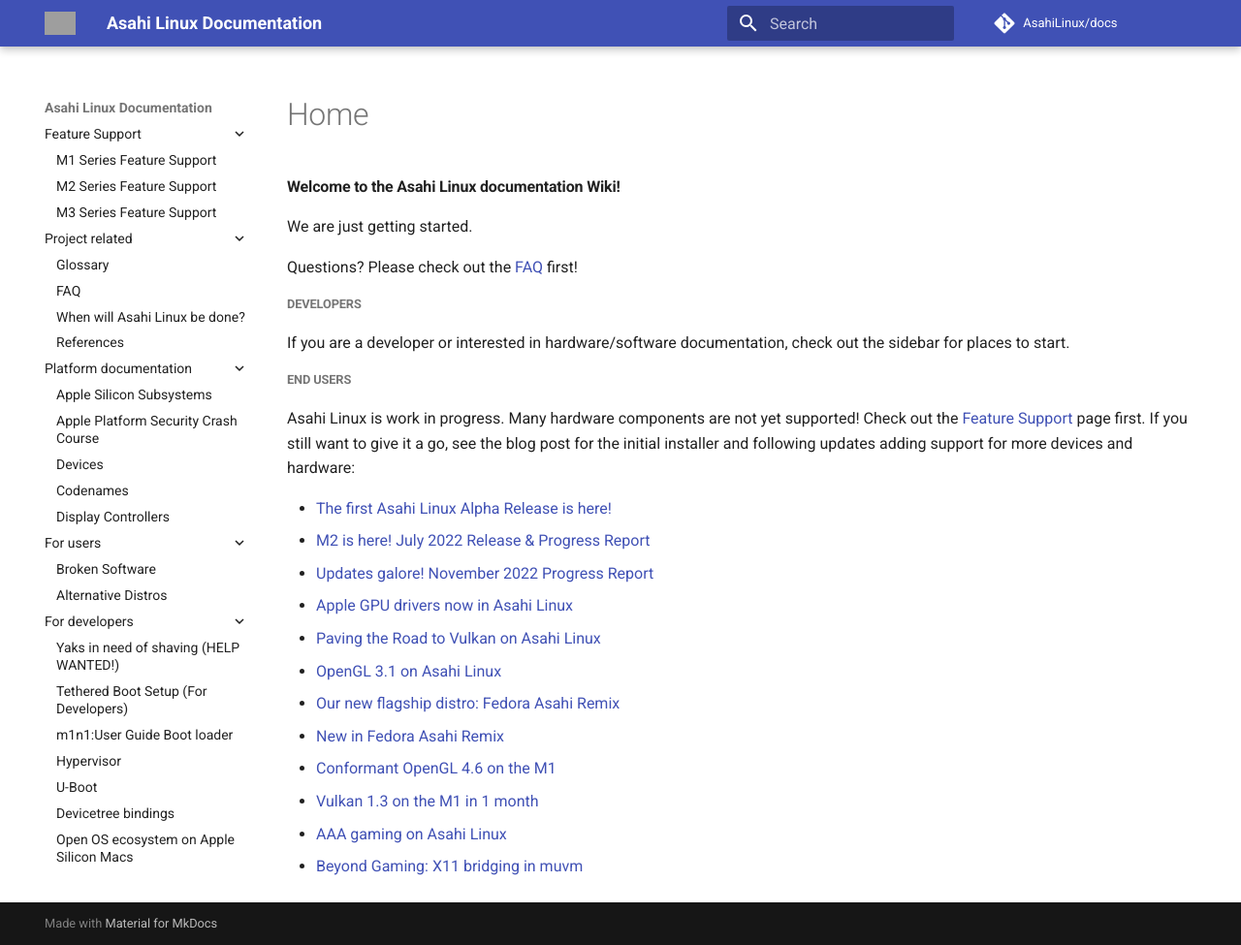
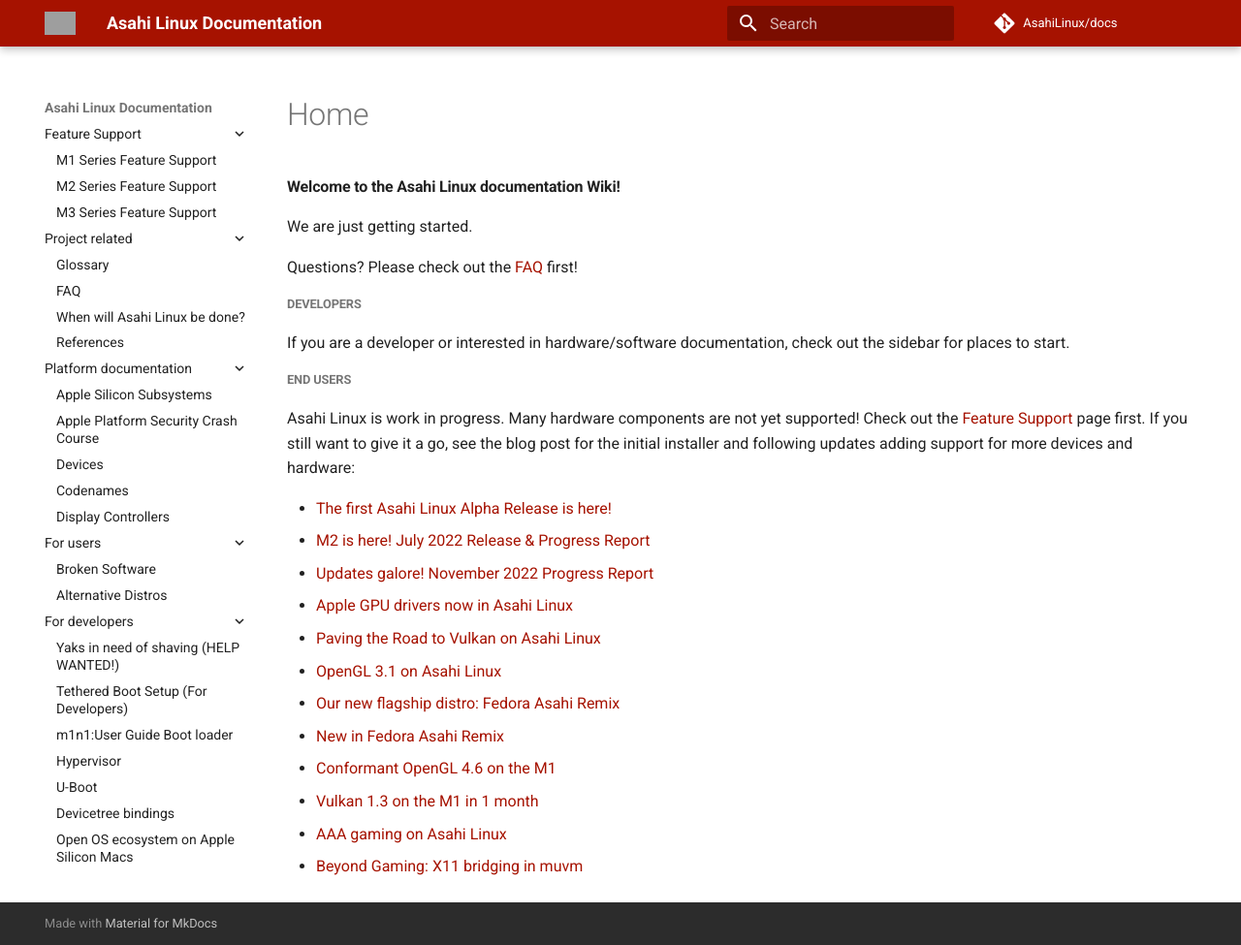
Before and after one commit to AsahiLinux/docs, an MkDocs documentation site: the page built from docs/index.md, in a window 1280 px wide and 975 px high. Shown: the whole window at 97% size. Built offline with MkDocs 1.6.1 and Material for MkDocs 9.7.7, drawn with Linux system fonts in a browser that asks for light colours; comment, search, counter and statistics services are not loaded; grey boxes are pictures that could not be loaded.

Commit message:
Use our brand colors
Signed-off-by: Davide Cavalca <dcavalca@fb.com>

```diff
--- /dev/null
+++ b/docs/stylesheets/extra.css
@@ -0,0 +1,8 @@
+:root  > * {
+  --md-primary-fg-color:         #A61200;
+  --md-primary-fg-color--light:  #A61200;
+  --md-primary-fg-color--dark:   #A61200;
+  --md-accent-fg-color:          #D3506F;
+  --md-footer-bg-color:          #2C2C2C;
+  --md-footer-bg-color--dark:    #2C2C2C;
+}
--- a/mkdocs.yml
+++ b/mkdocs.yml
@@ -36,12 +36,18 @@
   name: material
   logo: artwork/logos/png_256/AsahiLinux_logomark.png
   favicon: artwork/logos/png_32/AsahiLinux_logomark.png
+  palette:
+    primary: custom
+    accent: custom
   features:
     - navigation.expand
     - navigation.instant
     - navigation.tracking
     - navigation.top
     - toc.integrate
+
+extra_css:
+  - stylesheets/extra.css
 
 markdown_extensions:
   - toc:
@@ -51,3 +57,6 @@
   - pymdownx.tasklist:
       custom_checkbox: true
       clickable_checkbox: true
+
+plugins:
+  - search
```
